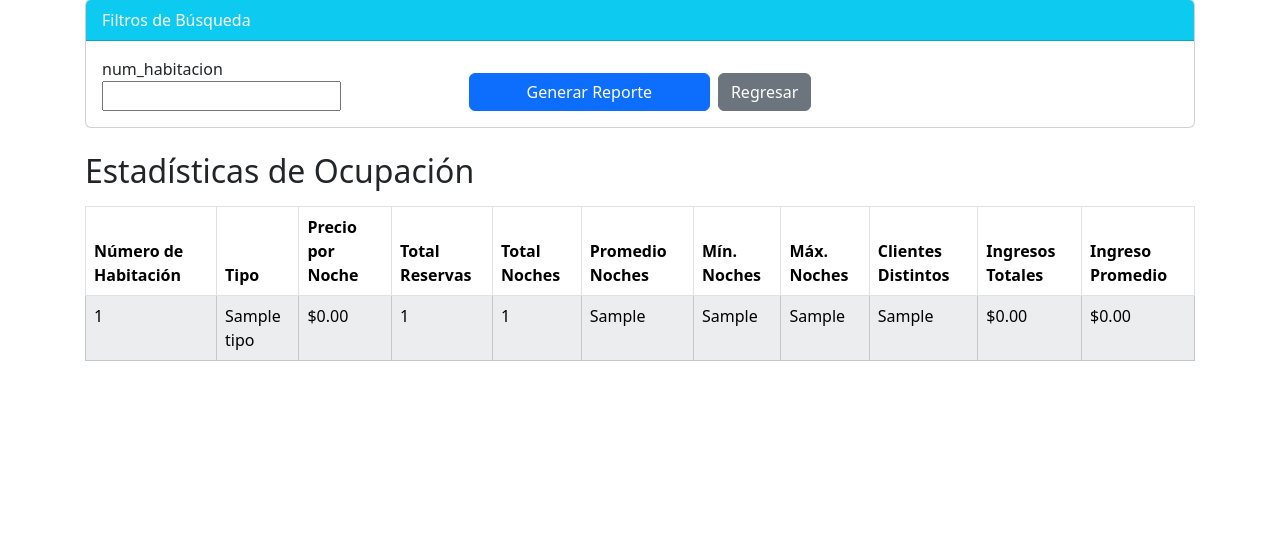
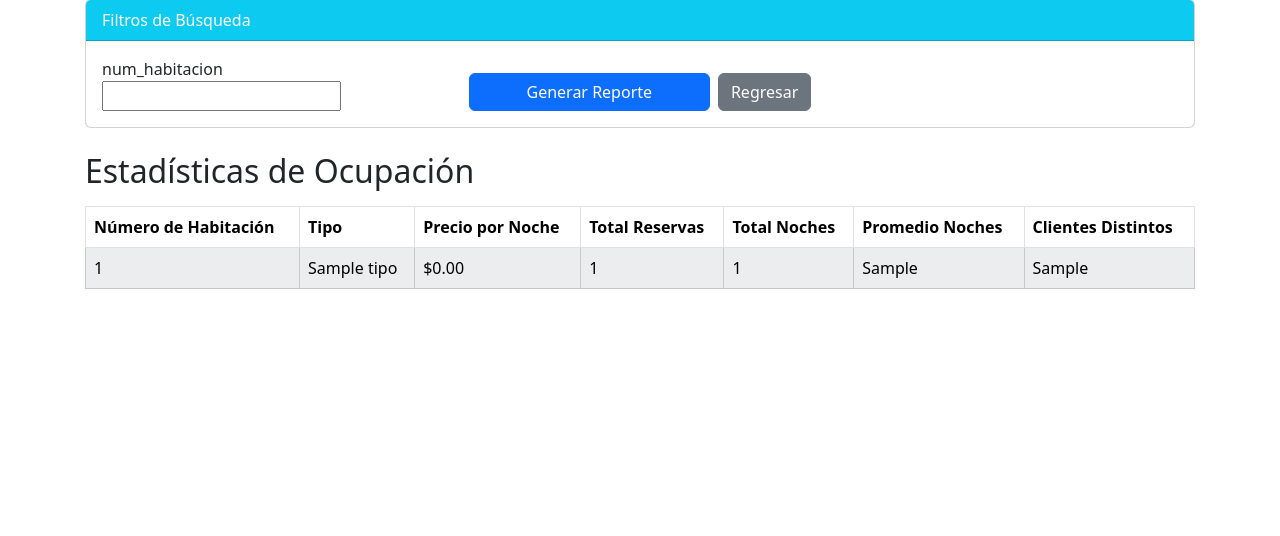
Before and after one commit to WedTago/Proyecto-Modulo, a Yii app: template views/reportes/reporte3.php in a window 1280 px wide. Shown: the part 143-679 px from the top of the page. Run offline with PHP 8.4 and a stand-in for Yii, Linux system fonts and the light colour scheme; the template is opened without the code that fills it: most values are stand-ins (such as "Sample title", 1, 10 or a date in 2020); form fields are guessed from the names that the template uses; data that the repository does not hold is empty; some libraries are stand-ins or nearby versions.

Commit message:
fixed Report1

```diff
--- a/views/reportes/reporte3.php
+++ b/views/reportes/reporte3.php
@@ -40,11 +40,7 @@ $this->title = 'Reporte de Popularidad de Habitaciones';
                     <th scope="col">Total Reservas</th>
                     <th scope="col">Total Noches</th>
                     <th scope="col">Promedio Noches</th>
-                    <th scope="col">Mín. Noches</th>
-                    <th scope="col">Máx. Noches</th>
                     <th scope="col">Clientes Distintos</th>
-                    <th scope="col">Ingresos Totales</th>
-                    <th scope="col">Ingreso Promedio</th>
                 </tr>
             </thead>
             <tbody>
@@ -56,11 +52,7 @@ $this->title = 'Reporte de Popularidad de Habitaciones';
                         <td><?= Html::encode($estadistica['total_reservas']) ?></td>
                         <td><?= Html::encode($estadistica['total_noches']) ?></td>
                         <td><?= Html::encode($estadistica['promedio_noches']) ?></td>
-                        <td><?= Html::encode($estadistica['min_noches']) ?></td>
-                        <td><?= Html::encode($estadistica['max_noches']) ?></td>
                         <td><?= Html::encode($estadistica['clientes_distintos']) ?></td>
-                        <td>$<?= Html::encode(number_format($estadistica['ingresos_totales'], 2)) ?></td>
-                        <td>$<?= Html::encode(number_format($estadistica['ingreso_promedio_reserva'], 2)) ?></td>
                     </tr>
                 <?php endforeach; ?>
             </tbody>
```
